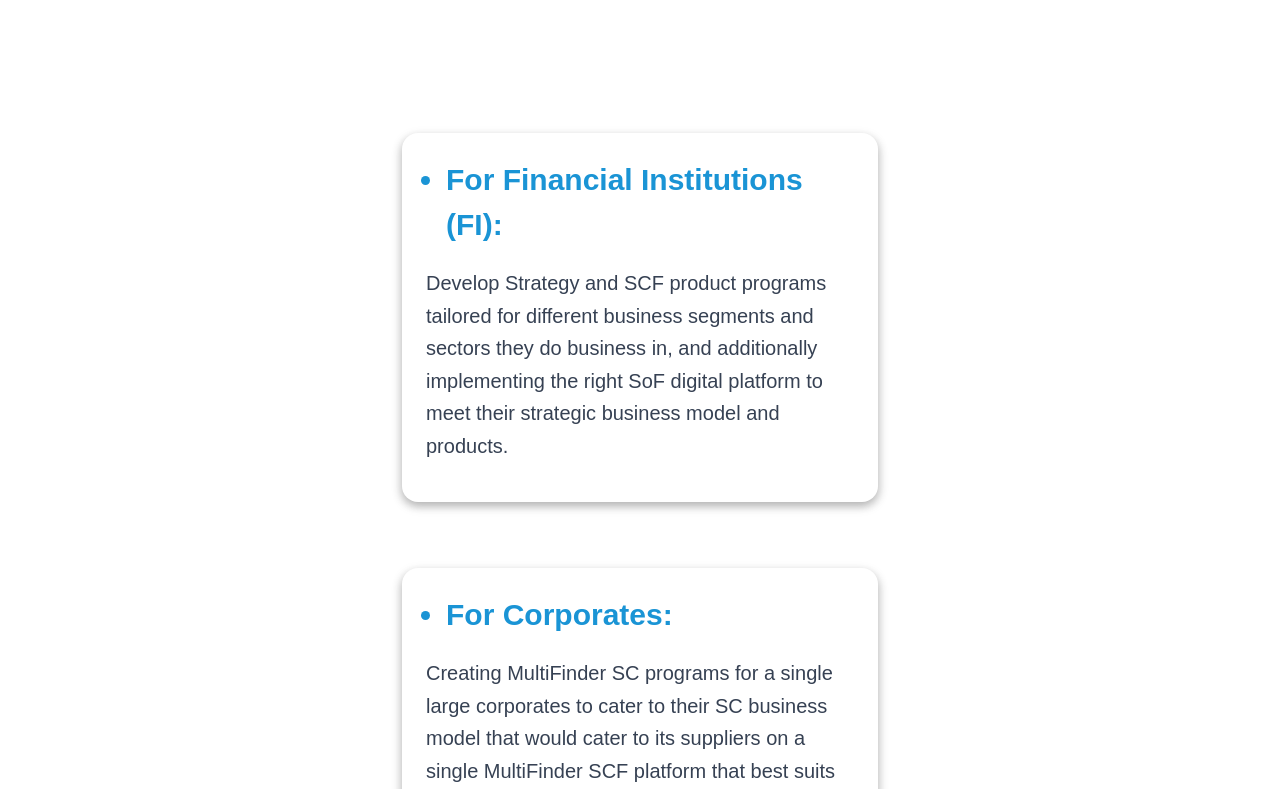
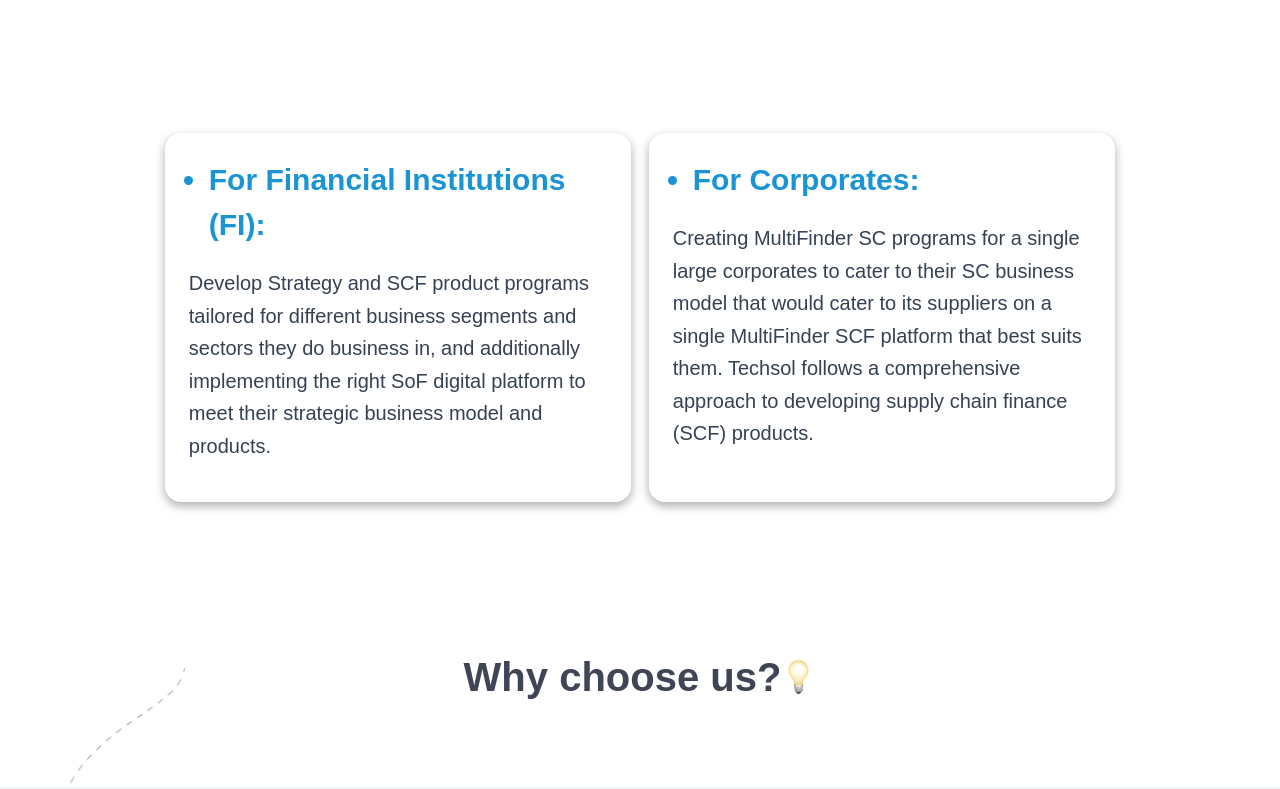
Before and after one commit to Haider-Naseer/Techsol, a Next.js app: page /product-support in a window 1280 px wide. Shown: the part 1665-2454 px from the top of the page. Built offline with nearby package versions, Linux system fonts and the light colour scheme.

Commit message:
Work on the QA bugs.

```diff
--- a/app/product-support/page.tsx
+++ b/app/product-support/page.tsx
@@ -57,7 +57,7 @@
                   {detail?.map((item, index) => (
                     <div
                       key={index}
-                      className="relative lg:w-[50%] md:w-[50%] w-full my-[25px] mx-auto text-start bg-white rounded-2xl shadow-[0_4px_12px_rgba(0,0,0,0.15),_-2px_4px_8px_rgba(0,0,0,0.1),_2px_4px_8px_rgba(0,0,0,0.1)] p-6"
+                      className="relative lg:w-[49%] md:w-[49%] w-full my-[25px] mx-auto text-start bg-white rounded-2xl shadow-[0_4px_12px_rgba(0,0,0,0.15),_-2px_4px_8px_rgba(0,0,0,0.1),_2px_4px_8px_rgba(0,0,0,0.1)] p-6"
 
                     >
                       <ul className="list-disc pl-5 ">
```
